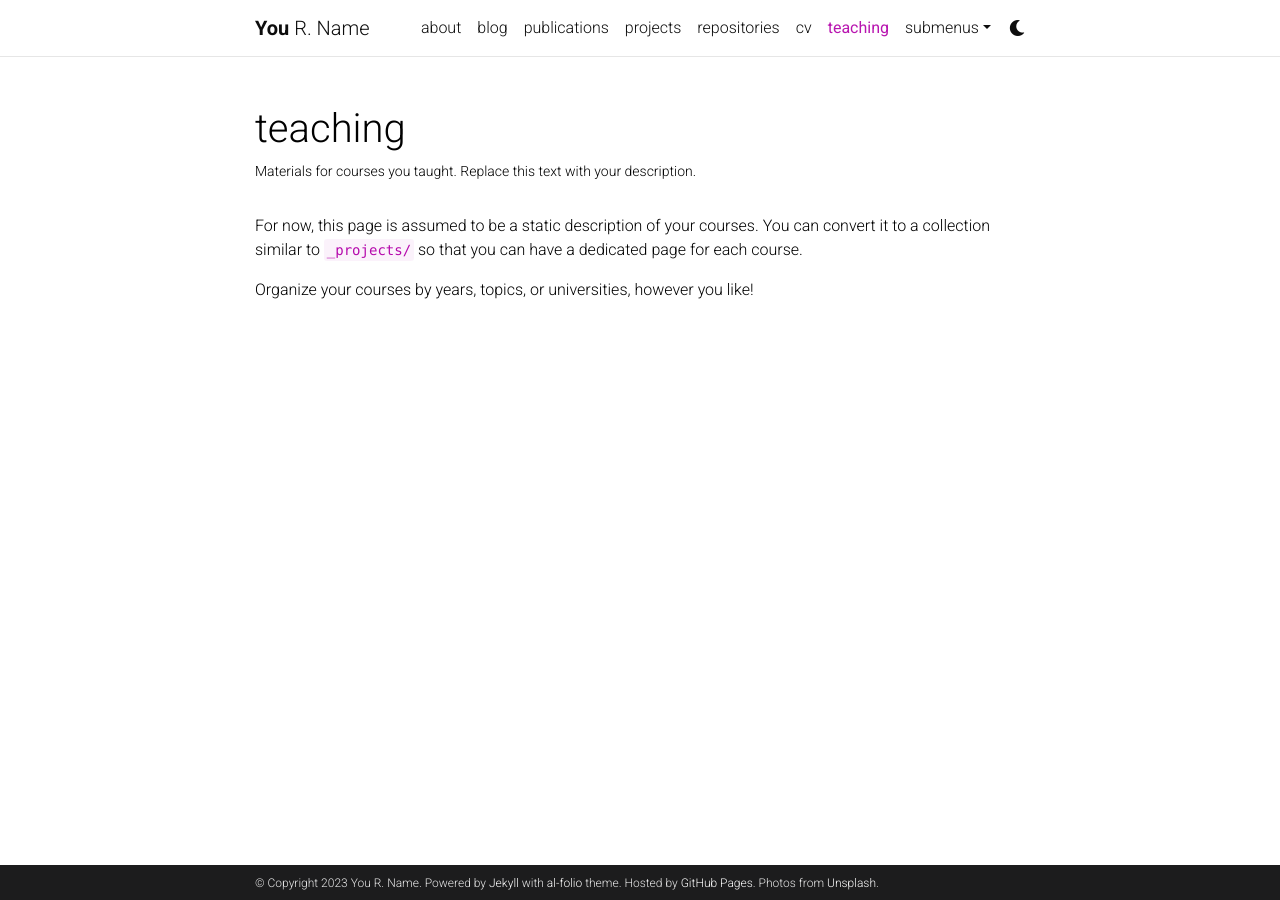
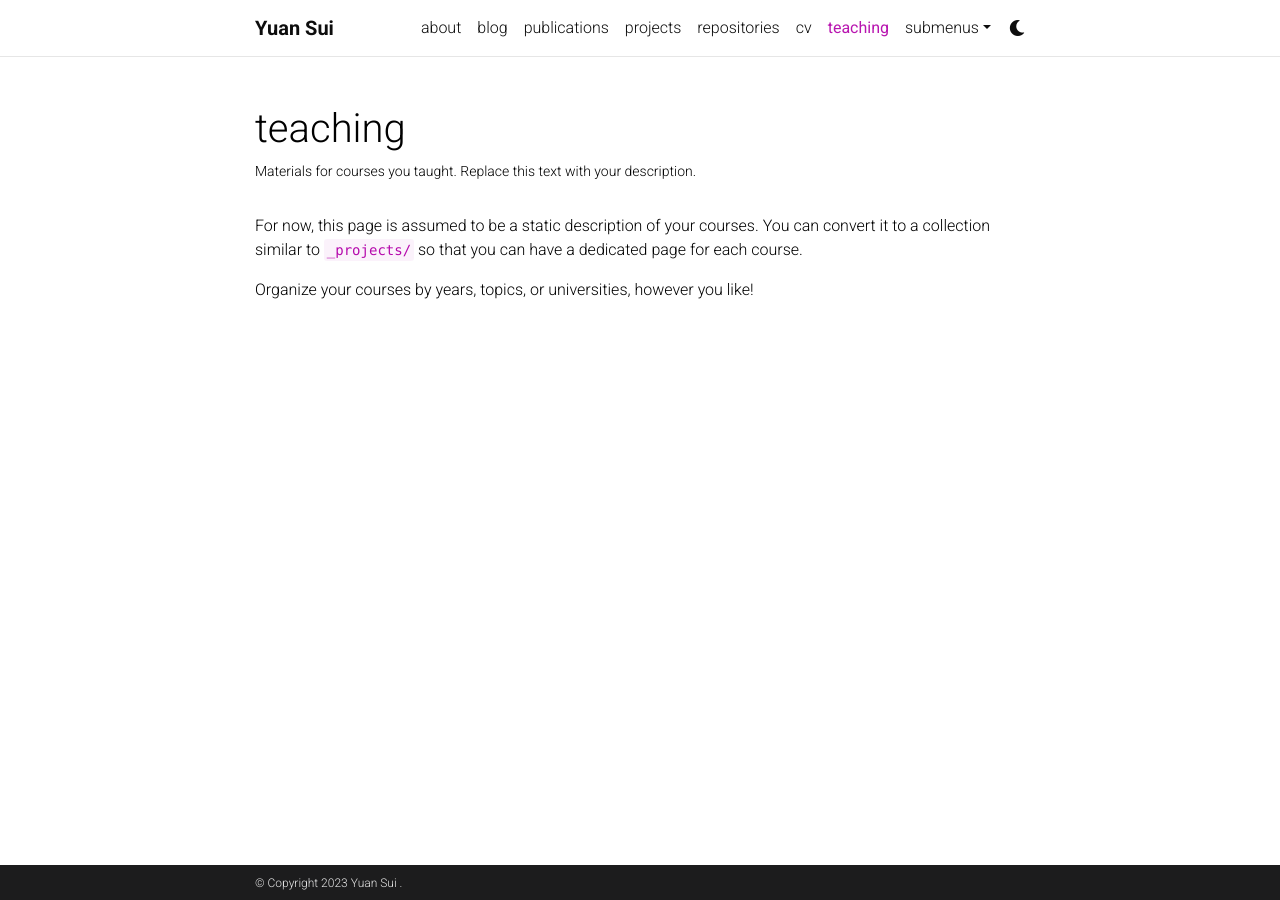
Before and after one commit to sufrepmia/al-folio_theme, a Jekyll site: the page built from _pages/teaching.md, in a window 1280 px wide. Built offline with Jekyll 4.4.1, drawn with Linux system fonts in a browser that asks for light colours; comment, search, counter and statistics services are not loaded; a style sheet for code colours, icons or effects is not loaded.

Commit message:
Update _config.yml

```diff
--- a/_config.yml
+++ b/_config.yml
@@ -3,23 +3,20 @@
 # -----------------------------------------------------------------------------
 
 title: blank # the website title (if blank, full name will be used instead)
-first_name: You
-middle_name: R.
-last_name: Name
-email: you@example.com
+first_name: Yuan Sui
+middle_name:
+last_name:
+email: suiyuan@stu.pku.edu.cn
 description: > # the ">" symbol means to ignore newlines until "footer_text:"
   A simple, whitespace theme for academics. Based on [*folio](https://github.com/bogoli/-folio) design.
 footer_text: >
-  Powered by <a href="https://jekyllrb.com/" target="_blank">Jekyll</a> with <a href="https://github.com/alshedivat/al-folio">al-folio</a> theme.
-  Hosted by <a href="https://pages.github.com/" target="_blank">GitHub Pages</a>.
-  Photos from <a href="https://unsplash.com" target="_blank">Unsplash</a>.
 keywords: jekyll, jekyll-theme, academic-website, portfolio-website  # add your own keywords or leave empty
 
 lang: en # the language of your site (for example: en, fr, cn, ru, etc.)
 icon: ⚛️  # the emoji used as the favicon (alternatively, provide image name in /assets/img/)
 
-url: https://alshedivat.github.io # the base hostname & protocol for your site
-baseurl: /al-folio # the subpath of your site, e.g. /blog/
+url: https://yuansui.website # the base hostname & protocol for your site
+baseurl: # the subpath of your site, e.g. /blog/
 last_updated: false # set to true if you want to display last updated in the footer
 impressum_path:  # set to path to include impressum link in the footer, use the same path as permalink in a page, helps to conform with EU GDPR
 
@@ -32,8 +29,8 @@
 highlight_theme_dark: native    # https://github.com/jwarby/jekyll-pygments-themes
 
 # repo color theme
-repo_theme_light: default       # https://github.com/anuraghazra/github-readme-stats/blob/master/themes/README.md
-repo_theme_dark: dark           # https://github.com/anuraghazra/github-readme-stats/blob/master/themes/README.md
+repo_theme_light: discord_old_blurple     # https://github.com/anuraghazra/github-readme-stats/blob/master/themes/README.md
+repo_theme_dark: discord_old_blurple      # https://github.com/anuraghazra/github-readme-stats/blob/master/themes/README.md
 
 # -----------------------------------------------------------------------------
 # RSS Feed
```
